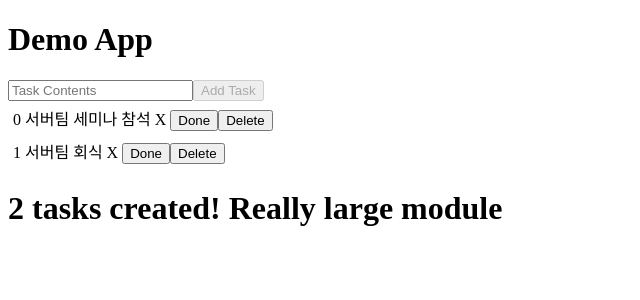
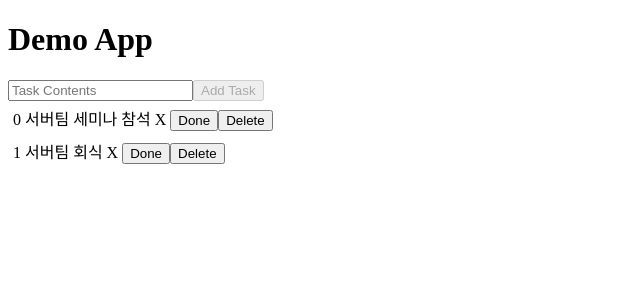
Before and after one commit to seungmin0105/angular-todo-demo-app, an Angular app: page / in a window 1280 px wide. Shown: the top 300 px of the page, without its empty margins (0-640 px from the left). Built offline with nearby package versions, Linux system fonts and the light colour scheme.

Commit message:
refactor: migrate input/output decorator to signal functions

```diff
--- a/src/app/task/task-item-row/task-item-row.component.ts
+++ b/src/app/task/task-item-row/task-item-row.component.ts
@@ -1,45 +1,44 @@
-import { Component, EventEmitter, Input, OnChanges, Output, SimpleChanges } from '@angular/core'
+import { Component, input, output, effect, Output, EventEmitter } from '@angular/core'
 import { TaskService, type Task } from '../task.service'
 
 @Component({
   selector: 'app-task-item-row',
   template: `
-      <td> {{ task.taskId }} </td>
-      <td> {{ task.contents }} </td>
-      <td> {{ task.status ? 'O' : 'X' }} </td>
+      <td> {{ task().taskId }} </td>
+      <td> {{ task().contents }} </td>
+      <td> {{ task().status ? 'O' : 'X' }} </td>
       <td>
         <button (click)="finishTask()" type="button">Done</button>
         <button (click)="deleteTask()" type="button">Delete</button>
       </td>
   `,
 })
-export class TaskItemRowComponent implements OnChanges {
-  @Input({ required: true }) task!: Task
-  @Output() onChanged: EventEmitter<number> = new EventEmitter<number>()
+export class TaskItemRowComponent {
+  task = input.required<Task>()
+  onChanged = output<number>()
 
   constructor (
     private readonly taskService: TaskService,
   ) {
-  }
-
-  ngOnChanges (changes: SimpleChanges) {
-    console.log('Changed! : ', changes['task'].currentValue.taskId)
+    effect(() => {
+      console.log('Changed! : ', this.task().taskId)
+    })
   }
 
   finishTask () {
-    this.taskService.putTask(this.task.taskId, true)
+    this.taskService.putTask(this.task().taskId, true)
       .subscribe({
         next: () => {
-          this.onChanged.emit(this.task.taskId)
+          this.onChanged.emit(this.task().taskId)
         }
       })
   }
 
   deleteTask() {
-    this.taskService.deleteTask(this.task.taskId)
+    this.taskService.deleteTask(this.task().taskId)
       .subscribe({
         next: () => {
-          this.onChanged.emit(this.task.taskId)
+          this.onChanged.emit(this.task().taskId)
         }
       })
   }
--- a/src/app/task/task-list/task-list.component.ts
+++ b/src/app/task/task-list/task-list.component.ts
@@ -1,12 +1,12 @@
-import { ChangeDetectionStrategy, ChangeDetectorRef, Component, OnInit } from '@angular/core'
+import { ChangeDetectionStrategy, ChangeDetectorRef, Component, OnInit, signal } from '@angular/core'
 import { finalize, Observable } from 'rxjs'
 import { TaskService, type Task } from '../task.service'
 
 @Component({
   selector: 'app-task-list',
-  changeDetection: ChangeDetectionStrategy.Default,
+  changeDetection: ChangeDetectionStrategy.OnPush,
   template: `
-    @if(isLoading) {
+    @if(isLoading()) {
       <app-loading/>
     } @else {
       <div>
@@ -16,7 +16,7 @@ import { TaskService, type Task } from '../task.service'
       <table>
         @for(task of taskList; track task.taskId) {
           <tr>
-            <app-task-item-row [task]="task" (onChanged)="onTaskChange(task.taskId)"></app-task-item-row>
+            <app-task-item-row [task]="task" (onChanged)="onTaskChange($event)"></app-task-item-row>
           </tr>
         }
         @if(taskList.length === 0){
@@ -26,14 +26,14 @@ import { TaskService, type Task } from '../task.service'
     }
 
     @if (counter$ | async; as counterVal) {
-      @defer(when counterVal < 10) {
+      @defer(when counterVal >= 10) {
         <h1>{{counterVal}} tasks created! Really large module</h1>
       }
     }
   `
 })
 export class TaskListComponent implements OnInit {
-  isLoading: boolean = true
+  isLoading = signal<boolean>(true)
   taskList: Task[] = []
   contents: string = ''
 
@@ -52,7 +52,7 @@ export class TaskListComponent implements OnInit {
   }
 
   search () {
-    this.isLoading = true
+    this.isLoading.set(true)
 
     this.taskService.getTaskList()
       .pipe(finalize(this.showFinalize))
@@ -78,7 +78,6 @@ export class TaskListComponent implements OnInit {
   }
 
   private readonly showFinalize = (): void => {
-    this.isLoading = false
-    this.cdr.detectChanges()
+    this.isLoading.set(false)
   }
 }
```
